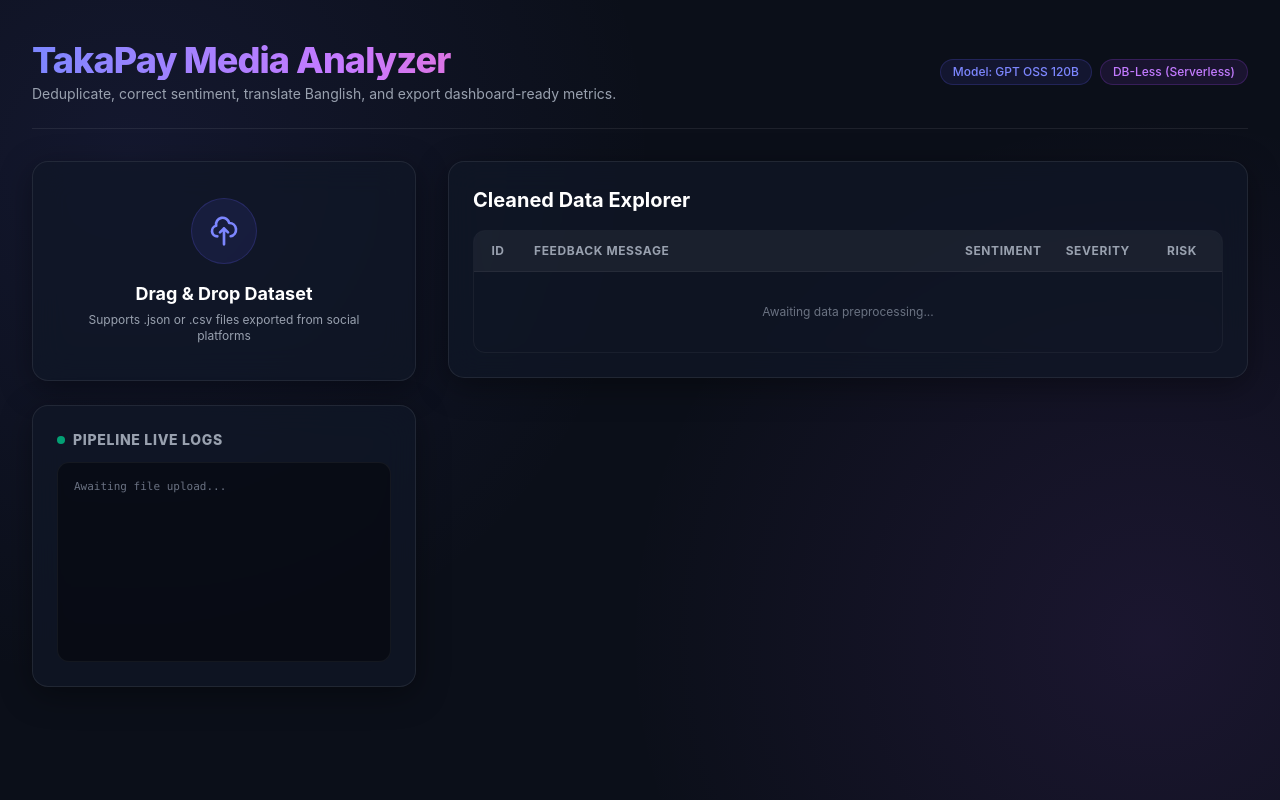
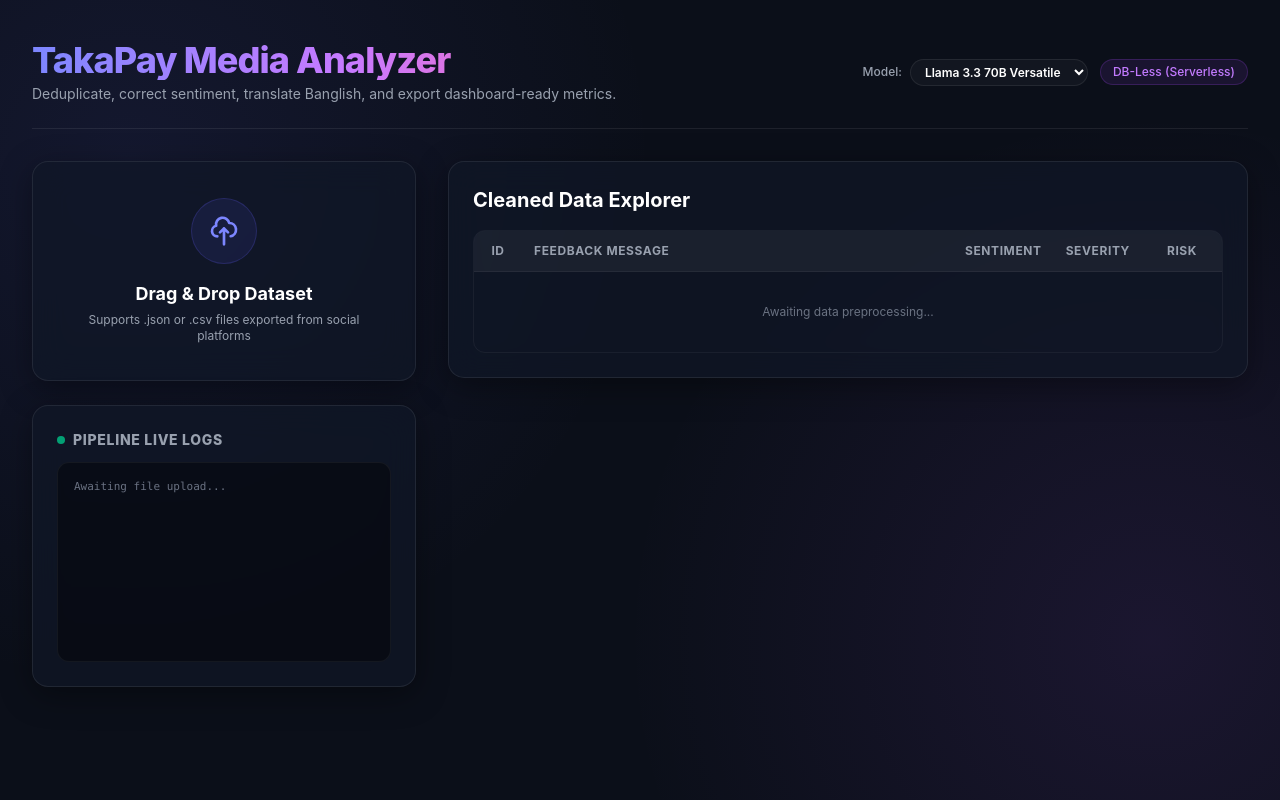
Before and after one commit to Shahrier-Al-Tanzim/media-analyzer, a Next.js app: page / in a window 1280 px wide. Built offline with nearby package versions, Linux system fonts and the light colour scheme.

Commit message:
implement dynamic model selector and real-time processing timer

```diff
--- a/scripts/clean-dataset.js
+++ b/scripts/clean-dataset.js
@@ -21,7 +21,7 @@
 const outputArgIndex = args.indexOf('--output');
 const outputPath = outputArgIndex !== -1 ? args[outputArgIndex + 1] : './src/data/takapay_cleaned_data.json';
 const modelArgIndex = args.indexOf('--model');
-const MODEL_NAME = modelArgIndex !== -1 ? args[modelArgIndex + 1] : (process.env.GROQ_MODEL || 'llama-3.3-70b-specdec');
+const MODEL_NAME = modelArgIndex !== -1 ? args[modelArgIndex + 1] : (process.env.GROQ_MODEL || 'llama-3.3-70b-versatile');
 
 async function cleanData() {
   try {
--- a/src/app/api/clean/batch/route.js
+++ b/src/app/api/clean/batch/route.js
@@ -1,7 +1,7 @@
 import { NextResponse } from 'next/server';
 import { Groq } from 'groq-sdk';
 
-const defaultModel = 'llama-3.3-70b-specdec';
+const defaultModel = 'llama-3.3-70b-versatile';
 
 export async function POST(req) {
   try {
--- a/src/app/globals.css
+++ b/src/app/globals.css
@@ -119,3 +119,8 @@
 .glow-button:hover::after {
   left: 125%;
 }
+
+select option {
+  background-color: #0b0f19;
+  color: #ffffff;
+}
--- a/src/app/page.js
+++ b/src/app/page.js
@@ -9,6 +9,9 @@
   const [rawRecordsCount, setRawRecordsCount] = useState(0);
   const [deduplicatedCount, setDeduplicatedCount] = useState(0);
   const [isProcessing, setIsProcessing] = useState(false);
+  const [selectedModel, setSelectedModel] = useState("llama-3.3-70b-versatile");
+  const [processingTime, setProcessingTime] = useState(0);
+  const [finalTime, setFinalTime] = useState(null);
 
   // Processing state
   const [progress, setProgress] = useState(0);
@@ -140,6 +143,13 @@
     if (!fileData || fileData.length === 0) return;
     setIsProcessing(true);
     setProgress(5);
+    setProcessingTime(0);
+    setFinalTime(null);
+    const startTime = Date.now();
+    const timerInterval = setInterval(() => {
+      setProcessingTime(Math.floor((Date.now() - startTime) / 1000));
+    }, 1000);
+
     setStatusLogs(prev => [...prev, 'Starting pipeline execution...', 'Running deduplication...']);
 
     // 1. Deduplication on Client
@@ -182,7 +192,7 @@
         const res = await fetch('/api/clean/batch', {
           method: 'POST',
           headers: { 'Content-Type': 'application/json' },
-          body: JSON.stringify({ records: batch })
+          body: JSON.stringify({ records: batch, model: selectedModel })
         });
 
         if (!res.ok) {
@@ -282,10 +292,14 @@
       competitorCount
     });
 
+    clearInterval(timerInterval);
+    const finalDuration = Math.floor((Date.now() - startTime) / 1000);
+    setFinalTime(finalDuration);
+
     setCleanedRecords(finalCleaned);
     setIsProcessing(false);
     setProgress(100);
-    setStatusLogs(prev => [...prev, 'Data cleaning pipeline execution finished successfully!']);
+    setStatusLogs(prev => [...prev, `Data cleaning pipeline execution finished successfully in ${finalDuration}s!`]);
   };
 
   // Convert cleaned records to CSV string
@@ -370,10 +384,21 @@
             Deduplicate, correct sentiment, translate Banglish, and export dashboard-ready metrics.
           </p>
         </div>
-        <div className="flex items-center gap-2">
-          <span className="text-xs bg-indigo-500/10 text-indigo-400 px-3 py-1 rounded-full border border-indigo-500/20 font-medium">
-            Model: GPT OSS 120B
-          </span>
+        <div className="flex flex-col sm:flex-row items-start sm:items-center gap-3">
+          <div className="flex items-center gap-2">
+            <span className="text-xs text-gray-400 font-medium">Model:</span>
+            <select
+              value={selectedModel}
+              onChange={(e) => setSelectedModel(e.target.value)}
+              disabled={isProcessing}
+              className="glass-input px-2.5 py-1 text-xs rounded-full text-indigo-400 font-semibold bg-indigo-950/20 border border-indigo-500/20 cursor-pointer focus:outline-none"
+            >
+              <option value="llama-3.3-70b-versatile">Llama 3.3 70B Versatile</option>
+              <option value="openai/gpt-oss-120b">GPT OSS 120B</option>
+              <option value="openai/gpt-oss-20b">GPT OSS 20B</option>
+              <option value="llama-3.1-8b-instant">Llama 3.1 8B Instant</option>
+            </select>
+          </div>
           <span className="text-xs bg-purple-500/10 text-purple-400 px-3 py-1 rounded-full border border-purple-500/20 font-medium">
             DB-Less (Serverless)
           </span>
@@ -430,7 +455,7 @@
                 {isProcessing ? 'Processing Batches...' : 'Execute Preprocessing Pipeline'}
               </button>
 
-              {/* Real-time progress bar */}
+              {/* Real-time progress bar & Timer */}
               {(isProcessing || progress > 0) && (
                 <div className="flex flex-col gap-1.5 mt-2">
                   <div className="flex justify-between text-xs font-semibold">
@@ -442,6 +467,16 @@
                       className="bg-gradient-to-r from-indigo-500 to-purple-500 h-full rounded-full transition-all duration-300"
                       style={{ width: `${progress}%` }}
                     />
+                  </div>
+                  <div className="flex justify-between text-[11px] text-gray-400 mt-1 font-medium">
+                    <span>
+                      {isProcessing ? (
+                        <>Time Elapsed: <span className="text-white font-mono">{processingTime}s</span></>
+                      ) : finalTime !== null ? (
+                        <>Completed in <span className="text-emerald-400 font-bold">{finalTime}s!</span></>
+                      ) : null}
+                    </span>
+                    <span>{isProcessing ? 'Status: processing' : 'Status: finished'}</span>
                   </div>
                 </div>
               )}
```
Also changed, not shown: 1 other file (tests, documents, lock files or other folders).
